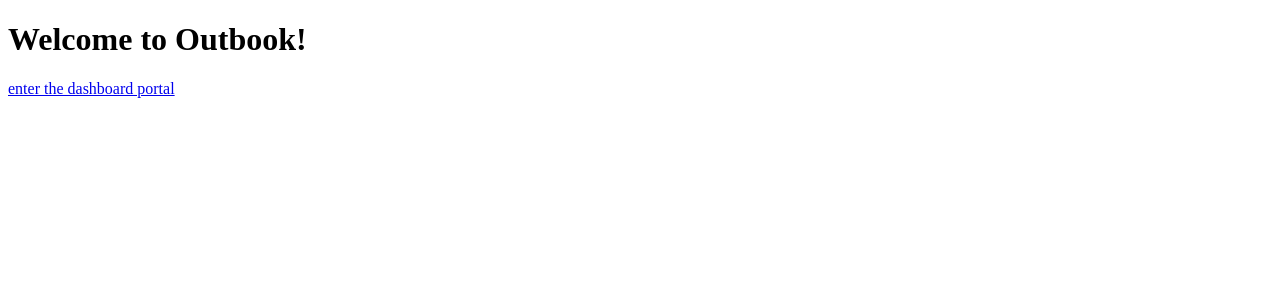
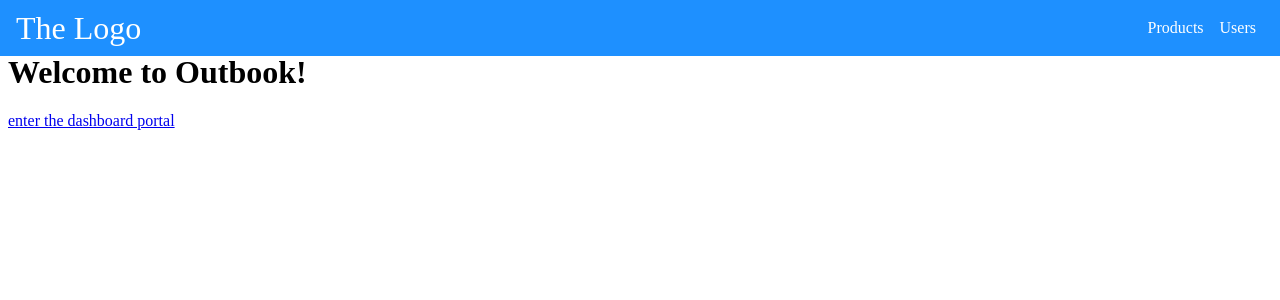
Before and after one commit to Outbook-Archive/Front-End-Web, a React (Create React App) app: page / in a window 1280 px wide. Shown: the top 300 px of the page. Built offline with nearby package versions, Linux system fonts and the light colour scheme.

Commit message:
Add navigation component

```diff
--- a/src/components/App.js
+++ b/src/components/App.js
@@ -1,5 +1,6 @@
 import React, { Component } from 'react'
 import { BrowserRouter, Route } from 'react-router-dom'
+import Toolbar from '../components/Toolbar/Toolbar';
 
 import Landing from './landing/Landing'
 import Dashboard from './dashboard/Dashboard'
@@ -9,9 +10,12 @@ class App extends Component {
   render() {
     return (
       <BrowserRouter>
-        <div>
-          <Route exact path='/' component={Landing} />
-          <Route exact path='/dashboard' component={Dashboard} />
+        <div className="App">
+          <Toolbar />
+          <main style={{marginTop: '54px'}}>
+            <Route exact path='/' component={Landing} />
+            <Route exact path='/dashboard' component={Dashboard} />
+          </main>
         </div>
       </BrowserRouter>
     );
--- /dev/null
+++ b/src/components/Toolbar/Toolbar.css
@@ -0,0 +1,50 @@
+/* Toolbar.css */
+
+.toolbar {
+	position: fixed;
+	top: 0;
+	left: 0;
+	width: 100%;
+	height: 56px;
+	background: dodgerblue; /* FIXME */
+}
+
+.toolbar-navigation {
+	display: flex;
+	align-items: center;
+	height: 100%;
+	padding: 0 1rem;
+}
+
+.toolbar-logo a {
+	color: white;
+	text-decoration: none;
+	font-size: 2rem;
+}
+
+.spacer {
+	/* This takes all available space between
+	the logo and the navigation items */
+	flex: 1;
+}
+
+.toolbar-navigation-items ul {
+	list-style: none;
+	margin: 0;
+	padding: 0;
+	display: flex;
+}
+
+.toolbar-navigation-items li {
+	padding: 0 0.5rem;
+}
+
+.toolbar-navigation-items a {
+	color: white;
+	text-decoration: none;
+}
+
+.toolbar-navigation-items a:hover,
+.toolbar-navigation-items a:active {
+	color: darkorange;
+}
--- /dev/null
+++ b/src/components/Toolbar/Toolbar.js
@@ -0,0 +1,20 @@
+import React from 'react';
+import './Toolbar.css';
+
+const toolbar = props => (
+  <header className="toolbar">
+    <nav className="toolbar-navigation">
+      <div className="toolbar-hamburger"></div>
+      <div className="toolbar-logo"><a href="/">The Logo</a></div>
+      <div className="spacer"/>
+      <div className="toolbar-navigation-items">
+        <ul>
+          <li><a href="/">Products</a></li>
+          <li><a href="/">Users</a></li>
+        </ul>
+      </div> {/* END toolbar-navigation-items */}
+    </nav>
+  </header>
+);
+
+export default toolbar;
```
